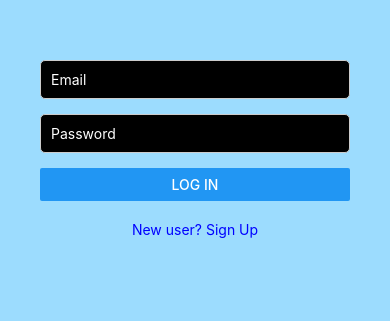
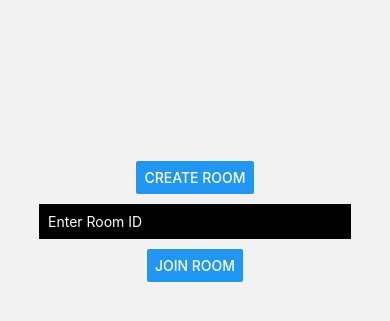
Before and after one commit to Ani-4x/V12, a React Native app: screen /VideoScreen in a window 390 px wide. Shown: the part 201-522 px from the top of the page. Built offline with nearby package versions, Linux system fonts and the light colour scheme; no server answers; what @react-native-firebase/app would draw is missing.

Commit message:
new file:   Source/Screens/Call.tsx 	modified:   Source/Screens/Extra.tsx 	modified:   Source/Screens/LoginScreen.tsx 	modified:   Source/Screens/VideoCallScreen.tsx 	modified:   Source/api/Api.js 	new file:   Source/context/SocketProvide.tsx 	modified:   Source/navigation/AppNav.js

```diff
--- /dev/null
+++ b/Source/Screens/Call.tsx
@@ -0,0 +1,99 @@
+import React, { useState, useRef, useEffect } from "react";
+import { View, Button, StyleSheet } from "react-native";
+import { RTCPeerConnection, mediaDevices, RTCView } from "react-native-webrtc";
+import io from "socket.io-client";
+
+const signalingServer = "http://192.168.56.1:5001"; // Replace with your server URL
+const socket = io(signalingServer);
+
+const Call = ({ route }) => {
+  const { roomId, isCreator } = route.params;
+  const [localStream, setLocalStream] = useState('');
+  const [remoteStream, setRemoteStream] = useState('');
+  const [isAudioEnabled, setIsAudioEnabled] = useState(true);
+  const [isVideoEnabled, setIsVideoEnabled] = useState(true);
+  const pc = useRef(new RTCPeerConnection());
+
+  useEffect(() => {
+    // Initialize WebRTC and Signaling
+    const setupConnection = async () => {
+      const stream = await mediaDevices.getUserMedia({ video: true, audio: true });
+      setLocalStream(stream);
+      stream.getTracks().forEach((track) => pc.current.addTrack(track, stream));
+
+      pc.current.ontrack = (event) => {
+        setRemoteStream(event.streams[0]);
+      };
+
+      pc.current.onicecandidate = (event) => {
+        if (event.candidate) {
+          socket.emit("ice-candidate", { roomId, candidate: event.candidate });
+        }
+      };
+
+      if (isCreator) {
+        socket.emit("create-room", roomId);
+        const offer = await pc.current.createOffer();
+        await pc.current.setLocalDescription(offer);
+        socket.emit("offer", { roomId, offer });
+      } else {
+        socket.emit("join-room", roomId);
+      }
+    };
+
+    socket.on("offer", async ({ offer }) => {
+      await pc.current.setRemoteDescription(offer);
+      const answer = await pc.current.createAnswer();
+      await pc.current.setLocalDescription(answer);
+      socket.emit("answer", { roomId, answer });
+    });
+
+    socket.on("answer", async ({ answer }) => {
+      await pc.current.setRemoteDescription(answer);
+    });
+
+    socket.on("ice-candidate", async ({ candidate }) => {
+      if (candidate) await pc.current.addIceCandidate(candidate);
+    });
+
+    setupConnection();
+
+    return () => {
+      pc.current.close();
+      socket.disconnect();
+    };
+  }, []);
+
+  const toggleAudio = () => {
+    const audioTrack = localStream.getAudioTracks()[0];
+    audioTrack.enabled = !audioTrack.enabled;
+    setIsAudioEnabled(audioTrack.enabled);
+  };
+
+  const toggleVideo = () => {
+    const videoTrack = localStream.getVideoTracks()[0];
+    videoTrack.enabled = !videoTrack.enabled;
+    setIsVideoEnabled(videoTrack.enabled);
+  };
+
+  return (
+    <View style={styles.container}>
+      {localStream && (
+        <RTCView streamURL={localStream.toURL()} style={styles.localVideo} />
+      )}
+      {remoteStream && (
+        <RTCView streamURL={remoteStream.toURL()} style={styles.remoteVideo} />
+      )}
+      <Button title={isAudioEnabled ? "Mute" : "Unmute"} onPress={toggleAudio} />
+      <Button title={isVideoEnabled ? "Turn Video Off" : "Turn Video On"} onPress={toggleVideo} />
+    </View>
+  );
+};
+
+const styles = StyleSheet.create({
+  container: { backgroundColor: "black" },
+  localVideo: { width: "100%", height: 500, backgroundColor: "gray" },
+  remoteVideo: { width: "100%", height: "auto", backgroundColor: "gray" },
+});
+
+export default Call;
--- a/Source/Screens/Extra.tsx
+++ b/Source/Screens/Extra.tsx
@@ -70,8 +70,8 @@ const Extra = ({ route }) => {
         const fetchMessages = async () => {
             if (currentUser && userId) {
                 try {
-                    const response = await axios.get(`http://192.168.1.5:5000/messages/${currentUser}/${userId}`);
-                    setMessages(response.data._messages || []);
+                    const response = await axios.get(`http://192.168.1.5:5000/fetchMessage`);
+                    setMessages(response.data.messages || []);
                 } catch (error) {
                     console.error('Error fetching messages:', error);
                 }
--- a/Source/Screens/LoginScreen.tsx
+++ b/Source/Screens/LoginScreen.tsx
@@ -14,7 +14,7 @@ const LoginSignupScreen = ({ navigation }) => {
 
     const handleLogin = async () => {
         try {
-            const response = await fetch('http://192.168.1.5:5000/Login', {
+            const response = await fetch('http://192.168.56.1:5000/Login', {
                 method: 'POST',
                 headers: { 'Content-Type': 'application/json' },
                 body: JSON.stringify({ email, password }), // Send email and password
--- a/Source/Screens/VideoCallScreen.tsx
+++ b/Source/Screens/VideoCallScreen.tsx
@@ -1,183 +1,58 @@
-// import React, { useState, useRef, useEffect } from 'react';
-// import { View, Text, TextInput, Button, StyleSheet, TouchableOpacity, } from 'react-native';
-// import { RTCView, mediaDevices, RTCPeerConnection } from 'react-native-webrtc';
-// import firestore from '@react-native-firebase/firestore';
+import { View, Text, Button, StyleSheet, TextInput } from 'react-native'
+import React, { useRef, useState } from 'react'
+import { mediaDevices, RTCPeerConnection, RTCView } from "react-native-webrtc"
 
-// const configuration = {
-//     iceServers: [{ urls: 'stun:stun.l.google.com:19302' }], // STUN server for WebRTC
-// };
 
-// const VideoCallScreen = () => {
-//     const [roomId, setRoomId] = useState('');
-//     const [isMuted, setIsMuted] = useState(false);
-//     const [isVideoEnabled, setIsVideoEnabled] = useState(true);
-//     const [localStream, setLocalStream] = useState(null);
-//     const [remoteStream, setRemoteStream] = useState(null);
-//     const pc = useRef(new RTCPeerConnection(configuration));
+const VideoCallScreen = ({ navigation }) => {
 
-//     useEffect(() => {
-//         startLocalStream();
-//         return () => {
-//             if (localStream) {
-//                 localStream.getTracks().forEach((track) => track.stop());
-//             }
-//             if (pc.current) {
-//                 pc.current.close();
-//             }
-//         };
-//     }, []);
+    const [roomId, setRoomId] = useState("");
 
-//     // turn on the local camera and mic input
-//     const startLocalStream = async () => {
-//         const stream = await mediaDevices.getUserMedia({
-//             video: true,
-//             audio: true,
-//         });
-//         setLocalStream(stream);
-//         pc.current.addStream(stream);
-//     };
+    const createRoom = () => {
+        //genrate random id
+        navigation.navigate("Call", { roomId, isCreator: true });
+        console.log("room id", roomId)
+    };
 
-//     // create a room
-//     const createRoom = async () => {
-//         const roomRef = firestore().collection('rooms').doc();
-//         setRoomId(roomRef.id);
+    const joinRoom = () => {
+        if (roomId) {
+            navigation.navigate("Call", { roomId, isCreaotr: false });
+            console.log(roomId)
+        }
+        else {
+            console.log('enter roomId')
+        }
+    };
 
-//         const offer = await pc.current.createOffer();
-//         await pc.current.setLocalDescription(offer);
+    return (
+        <View style={styles.constainer}>
+            <Button title='Create Room' onPress={createRoom} />
+            <TextInput
+                style={styles.input}
+                placeholder='Enter Room ID'
+                value={roomId}
+                onChangeText={setRoomId}
+            />
+            <Button title='Join Room' onPress={joinRoom} />
+        </View>
+    )
 
-//         roomRef.set({ offer });
+}
 
-//         roomRef.onSnapshot(async (snapshot) => {
-//             const data = snapshot.data();
-//             if (data && data.answer) {
-//                 const answer = new RTCSessionDescription(data.answer);
-//                 await pc.current.setRemoteDescription(answer);
-//             }
-//         });
+export default VideoCallScreen;
 
-//         roomRef.collection('iceCandidates').onSnapshot((snapshot) => {
-//             snapshot.docChanges().forEach(async (change) => {
-//                 if (change.type === 'added') {
-//                     const candidate = new RTCIceCandidate(change.doc.data());
-//                     await pc.current.addIceCandidate(candidate);
-//                 }
-//             });
-//         });
 
-//         pc.current.onicecandidate = (event) => {
-//             if (event.candidate) {
-//                 roomRef.collection('iceCandidates').add(event.candidate.toJSON());
-//             }
-//         };
-
-//         pc.current.onaddstream = (event) => {
-//             setRemoteStream(event.stream);
-//         };
-//     };
-
-//     // join an existing room
-//     const joinRoom = async () => {
-//         const roomRef = firestore().collection('rooms').doc(roomId);
-//         const roomSnapshot = await roomRef.get();
-
-//         if (roomSnapshot.exists) {
-//             const roomData = roomSnapshot.data();
-//             const offer = new RTCSessionDescription(roomData.offer);
-//             await pc.current.setRemoteDescription(offer);
-
-//             const answer = await pc.current.createAnswer();
-//             await pc.current.setLocalDescription(answer);
-
-//             roomRef.update({ answer });
-
-//             roomRef.collection('iceCandidates').onSnapshot((snapshot) => {
-//                 snapshot.docChanges().forEach(async (change) => {
-//                     if (change.type === 'added') {
-//                         const candidate = new RTCIceCandidate(change.doc.data());
-//                         await pc.current.addIceCandidate(candidate);
-//                     }
-//                 });
-//             });
-
-//             pc.current.onicecandidate = (event) => {
-//                 if (event.candidate) {
-//                     roomRef.collection('iceCandidates').add(event.candidate.toJSON());
-//                 }
-//             };
-
-//             pc.current.onaddstream = (event) => {
-//                 setRemoteStream(event.stream);
-//             };
-//         }
-//     };
-
-//     return (
-//         <View style={styles.container}>
-//             {!localStream && <Text>Loading local stream...</Text>}
-//             {localStream && (
-//                 <RTCView
-//                     streamURL={localStream.toURL()}
-//                     style={styles.localStream}
-//                     mirror={true}
-//                 />
-//             )}
-//             {remoteStream && (
-//                 <RTCView streamURL={remoteStream.toURL()} style={styles.remoteStream} />
-//             )}
-//             <View style={styles.controls}>
-//                 <TextInput
-//                     style={styles.input}
-//                     value={roomId}
-//                     onChangeText={setRoomId}
-//                     placeholder="Enter room ID"
-//                 />
-//                 <Button title="Create Room" onPress={createRoom} />
-//                 <Button title="Join Room" onPress={joinRoom} />
-//                 <TouchableOpacity
-//                     style={styles.button}
-//                     onPress={() => setIsMuted(!isMuted)}
-//                 >
-//                     <Text>{isMuted ? 'Unmute' : 'Mute'}</Text>
-//                 </TouchableOpacity>
-//                 <TouchableOpacity
-//                     style={styles.button}
-//                     onPress={() => setIsVideoEnabled(!isVideoEnabled)}
-//                 >
-//                     <Text>{isVideoEnabled ? 'Video Off' : 'Video On'}</Text>
-//                 </TouchableOpacity>
-//                 <Button title="Hang Up" onPress={() => pc.current.close()} />
-//             </View>
-//         </View>
-//     );
-// };
-
-// const styles = StyleSheet.create({
-//     container: {
-//         flex: 1,
-//         backgroundColor: '#000'
-//     },
-//     localStream: {
-//         width: '100%',
-//         height: 200
-//     },
-//     remoteStream: {
-//         width: '100%',
-//         height: '50%',
-//         marginTop: 20
-//     },
-//     controls: {
-//         padding: 10
-//     },
-//     input: {
-//         backgroundColor: '#fff',
-//         padding: 10,
-//         marginBottom: 10
-//     },
-//     button: {
-//         marginVertical: 5,
-//         padding: 10,
-//         backgroundColor: '#007AFF'
-//     },
-// });
-
-// export default VideoCallScreen;
+const styles = StyleSheet.create({
+    constainer: {
+        flex: 1,
+        justifyContent: 'center',
+        alignItems: 'center'
+    },
+    input: {
+        borderWidth: 1,
+        padding: 8,
+        margin: 10,
+        width: '80%',
+        backgroundColor: 'black',
+        color: 'white'
+    }
+})
```
Also changed, not shown: Source/api/Api.js (+17 -0 lines), Source/context/SocketProvide.tsx (added, +24 -0 lines), Source/navigation/AppNav.js (+4 -3 lines).
